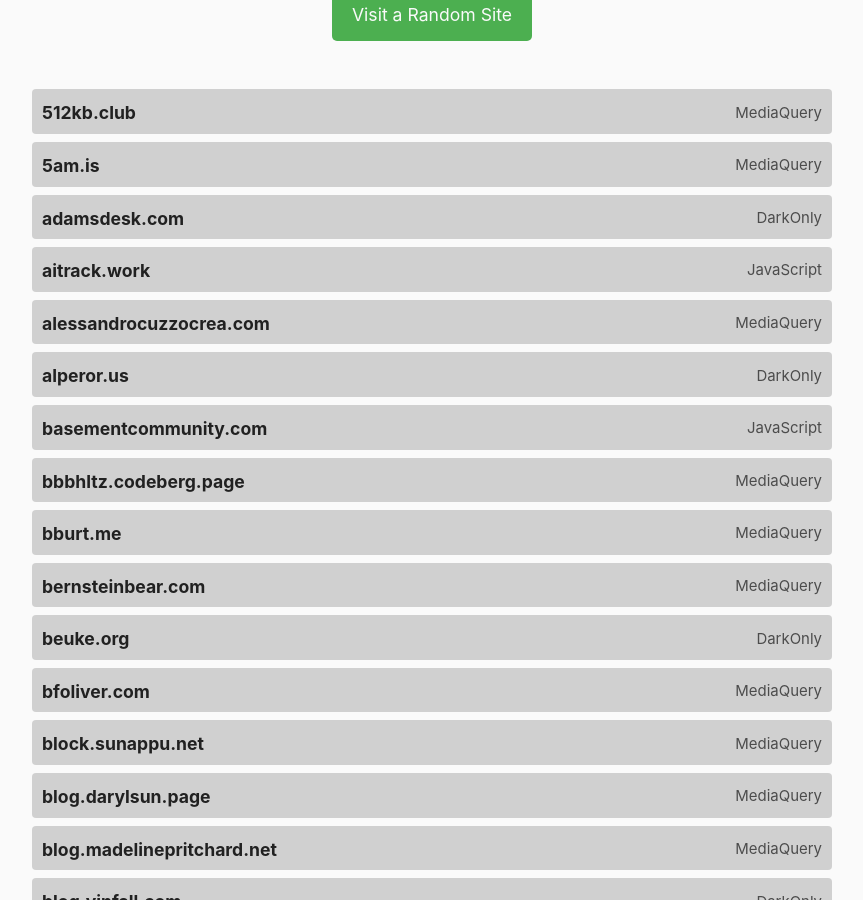
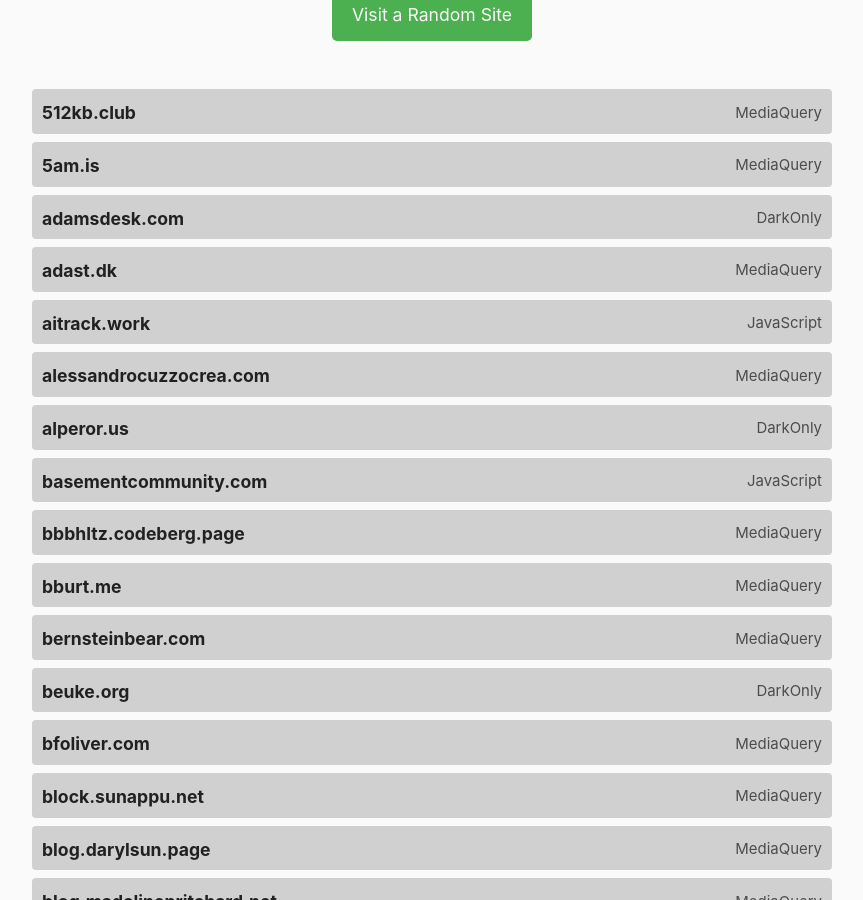
Before and after one commit to katherinek727/darktheme.club, a Jekyll site: the page built from index.md, in a window 1280 px wide and 900 px high, scrolled down 586 px. Shown: the whole window, without its empty margins (208-1071 px from the left). Built offline with Jekyll 4.4.1, drawn with Linux system fonts in a browser that asks for light colours.

Commit message:
sites: add adast.dk

```diff
--- a/_data/sites.yml
+++ b/_data/sites.yml
@@ -502,3 +502,8 @@
   url: https://zapisnik.skladka.net/
   method: mediaquery
   last_checked: 2023-02-06
+
+- domain: adast.dk
+  url: https://adast.dk/
+  method: mediaquery
+  last_checked: 2024-01-11
```
